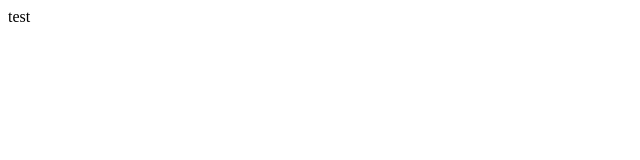
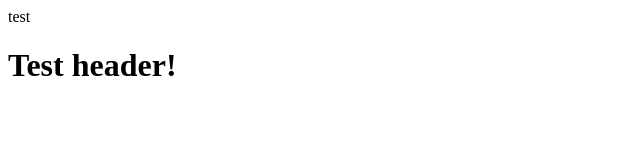
Before and after one commit to PegasusMKD/kiii-d3, a plain HTML site: page index.html in a window 1280 px wide. Shown: the whole page, without its empty margins (0-640 px from the left). Drawn offline with Linux system fonts and the light colour scheme.

Commit message:
Update index.html

```diff
--- a/index.html
+++ b/index.html
@@ -1 +1,2 @@
 <p>test</p>
+<h1>Test header!</p>
```
